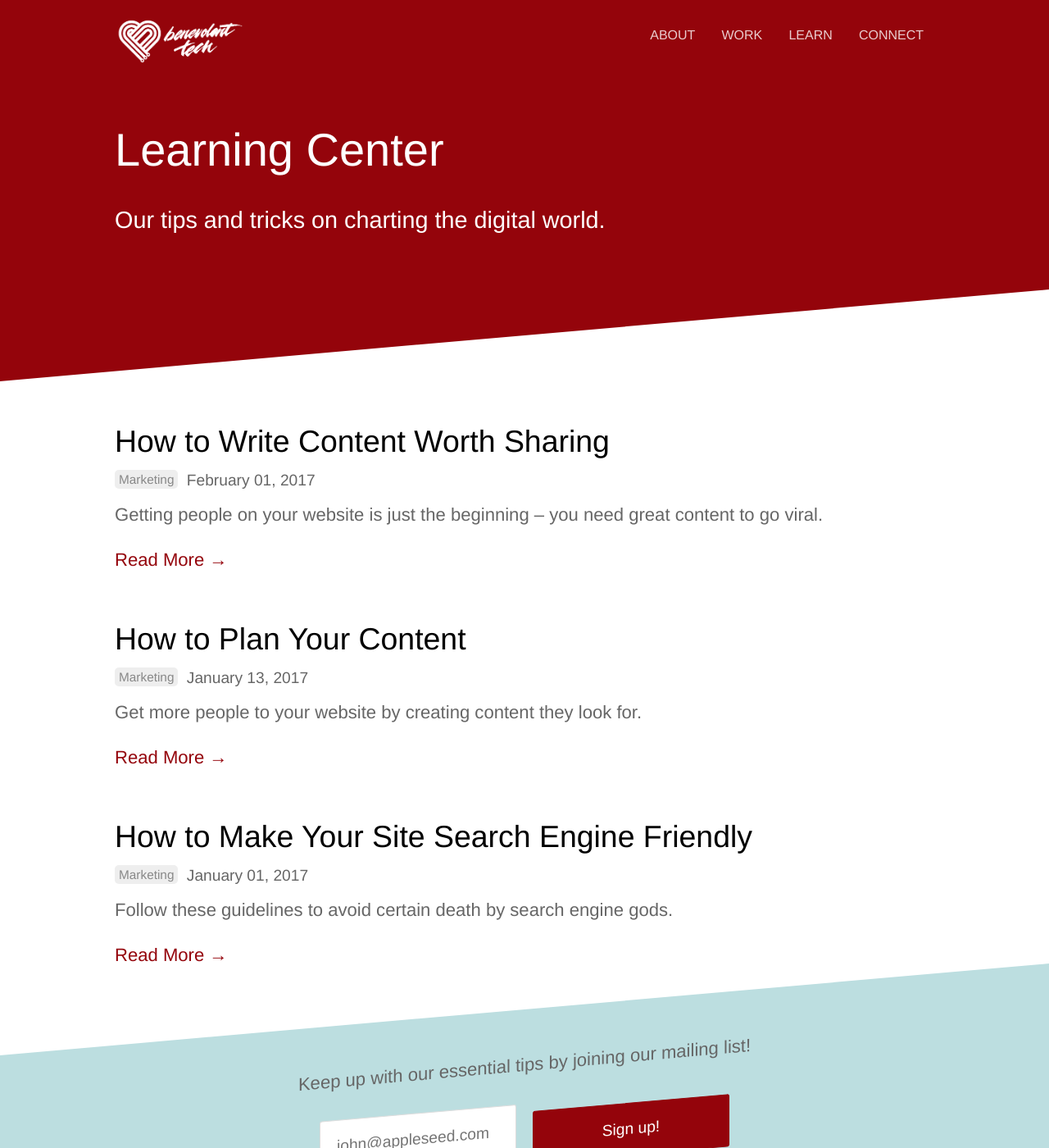
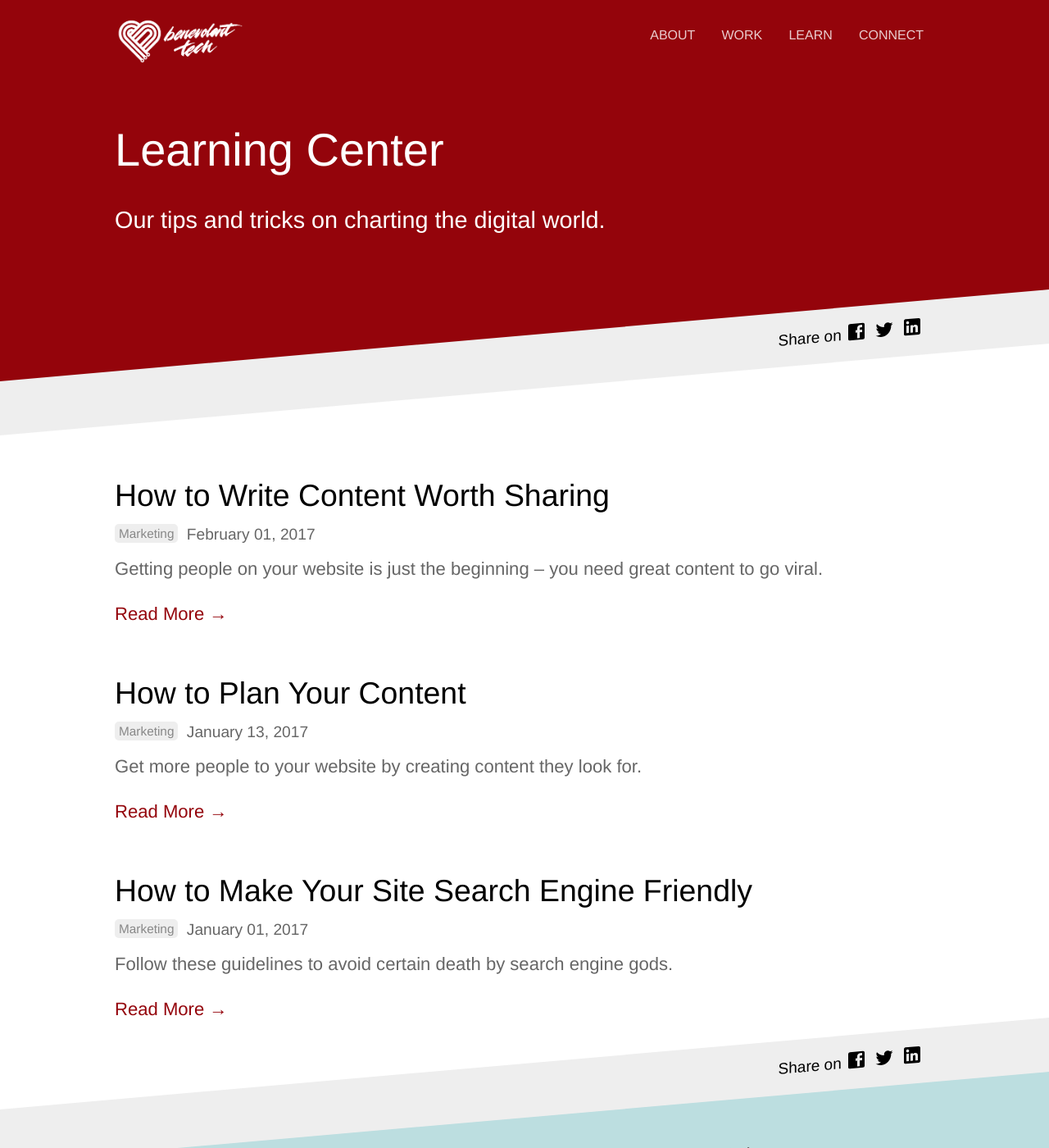
Before and after one commit to benevolenttech/btek.cc, a Jekyll site: the page built from learning/index.html, in a window 1280 px wide and 1400 px high. Shown: the whole window at 82% size. Built offline with Jekyll 4.4.1, drawn with Linux system fonts in a browser that asks for light colours; the list of posts is cut into pages by our own code.

Commit message:
Added share buttons to learning. Tweak work page

```diff
--- a/learning/index.html
+++ b/learning/index.html
@@ -3,9 +3,17 @@ layout: page
 title: Learning Center
 heading: Learning Center
 subtitle: Our tips and tricks on charting the digital world.
+description: Our tips and tricks on charting the digital world.
 pagination:
   enabled: true
 ---
+
+<section class="share diagonal alternate" style="padding:10px 0;">
+	<div class="not-skewed" style="margin-bottom:0; max-width:1000px; margin-left:auto; margin-right:auto; padding-right:20px; font-size:19px;">
+		<table style="float:right;"><tr><td>Share on </td><td style="padding-top:5px;">{% include share.html %}</td></tr></table>
+		<div style="clear:both"></div>
+	</div>
+</section>
 
 <section class="diagonal">
   <!--<p style="font-size:50px;text-align:center;">Coming Soon!</p>-->
@@ -37,3 +45,10 @@ pagination:
 		</div>
 	</section>
 {% endif %}
+
+<section class="share diagonal alternate" style="padding:10px 0;">
+	<div class="not-skewed" style="margin-bottom:0; max-width:1000px; margin-left:auto; margin-right:auto; padding-right:20px; font-size:19px;">
+		<table style="float:right;"><tr><td>Share on </td><td style="padding-top:5px;">{% include share.html %}</td></tr></table>
+		<div style="clear:both"></div>
+	</div>
+</section>
```
Also changed, not shown: work.html (+6 -1 lines).
